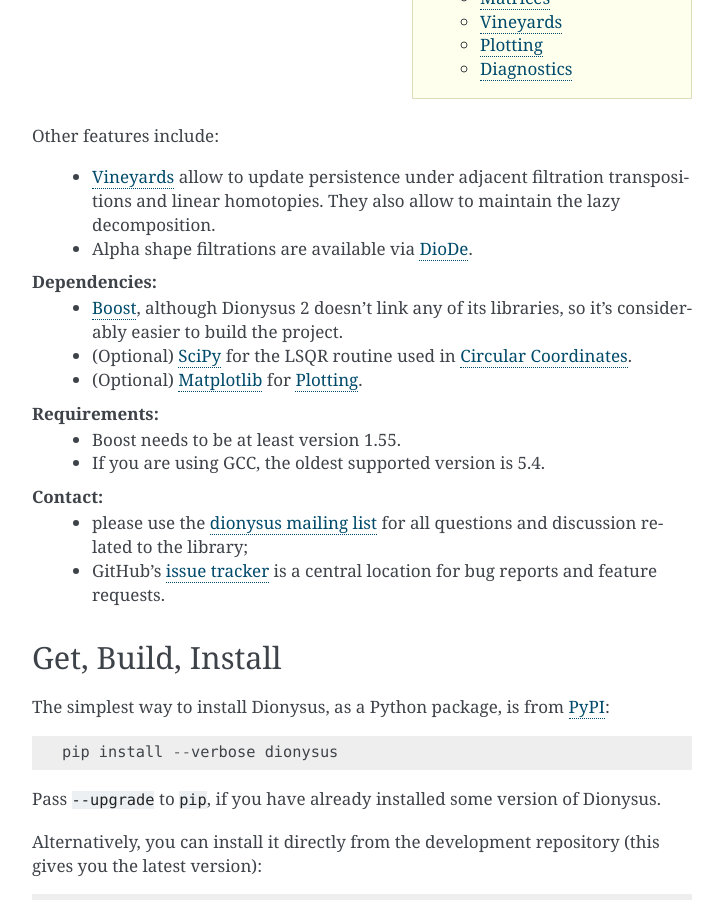
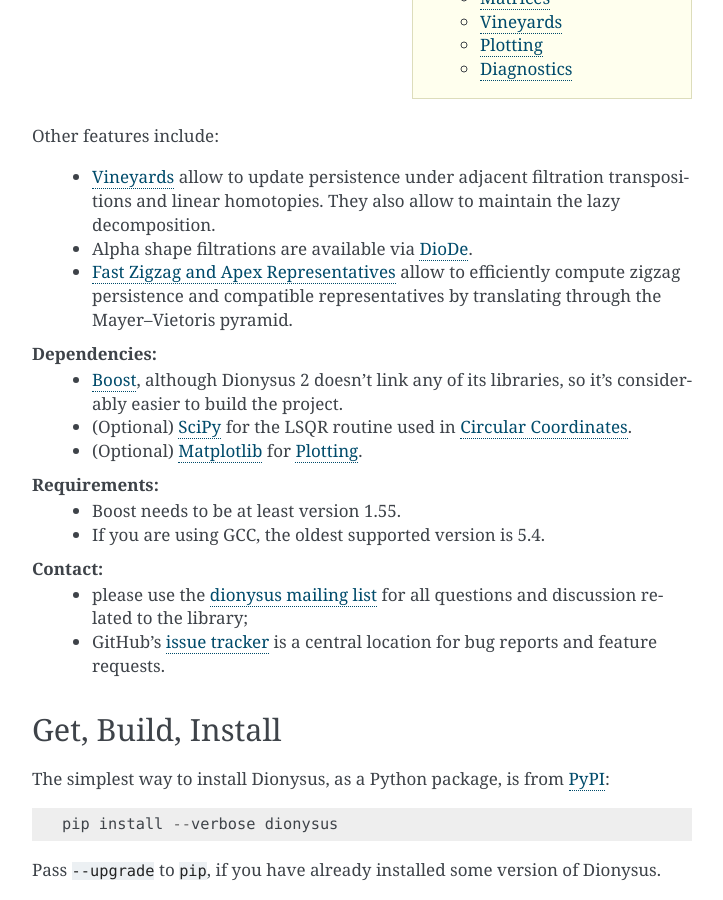
Before and after one commit to mrzv/dionysus, a Sphinx documentation site: the page built from doc/index.rst, in a window 1280 px wide and 900 px high, scrolled down 1036 px. Shown: the whole window, without its empty margins (388-1111 px from the left). Built offline with Sphinx 7.4.7, drawn with Linux system fonts in a browser that asks for light colours.

Commit message:
Add a reference to apex representatives to the index page

```diff
--- a/doc/index.rst
+++ b/doc/index.rst
@@ -33,6 +33,7 @@
 
   * :ref:`vineyards` allow to update persistence under adjacent filtration transpositions and linear homotopies. They also allow to maintain the lazy decomposition.
   * Alpha shape filtrations are available via `DioDe <https://github.com/mrzv/diode>`_.
+  * :ref:`fast-zigzag-apex` allow to efficiently compute zigzag persistence and compatible representatives by translating through the Mayer--Vietoris pyramid.
 
 **Dependencies:**
   * `Boost <http://www.boost.org/>`_, although Dionysus 2 doesn't link any of its libraries, so it's considerably easier to build the project.
```
